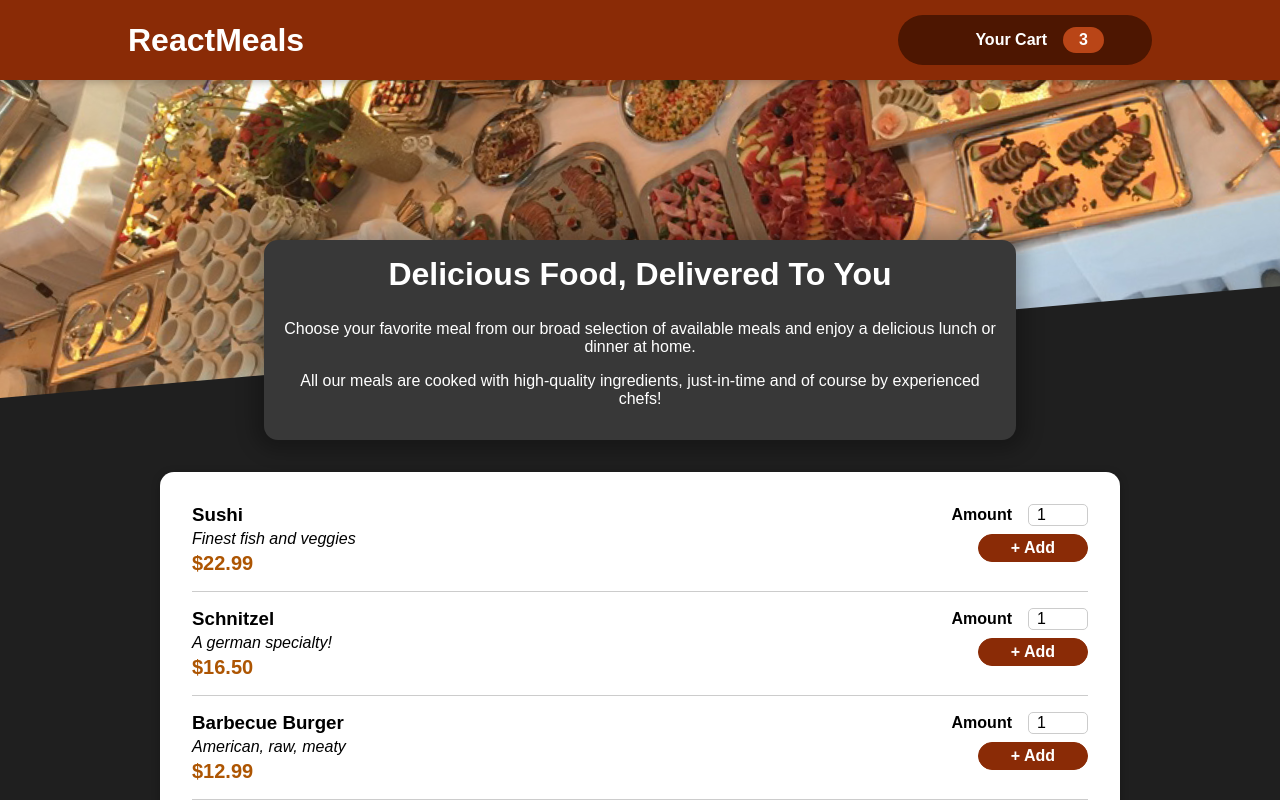
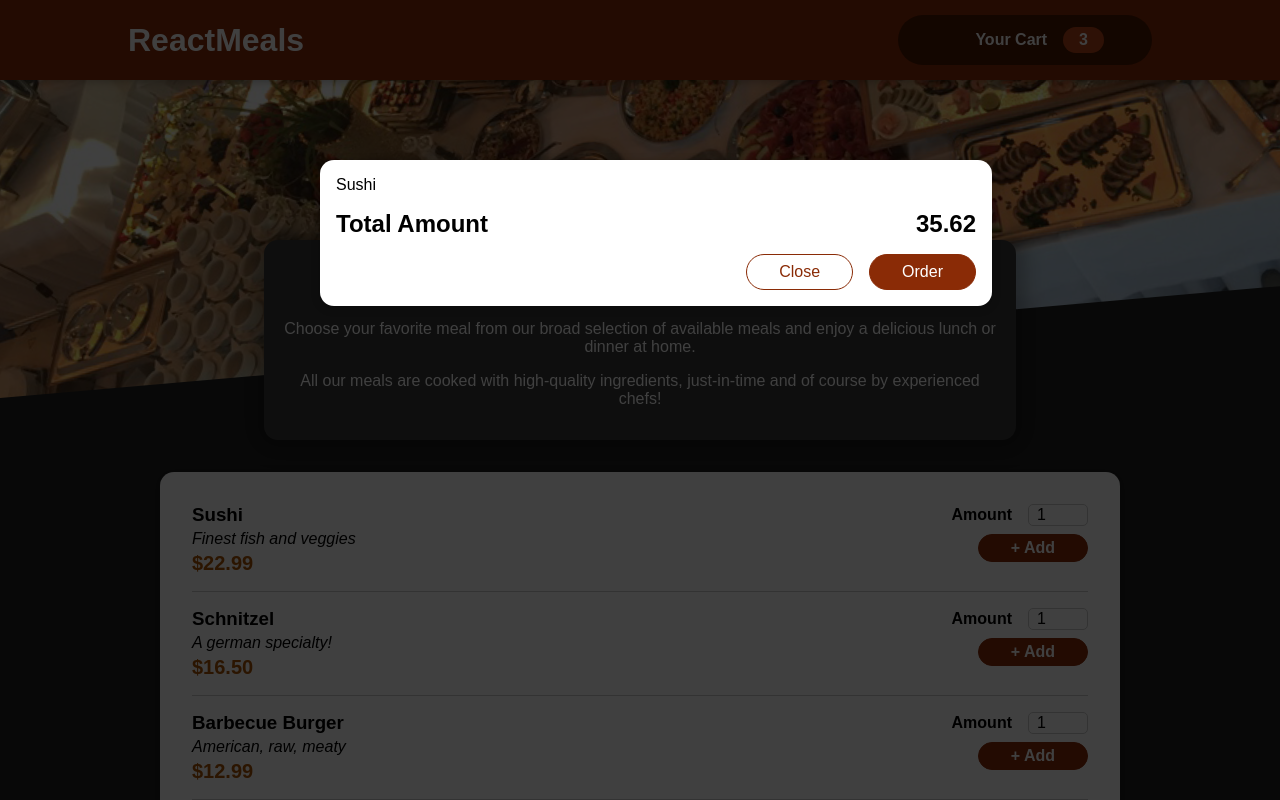
Before and after one commit to Ives-Gomes/food-app, a React (Vite) app: page / in a window 1280 px wide. Shown: the top 800 px of the page. Built offline with nearby package versions, Linux system fonts and the light colour scheme; some icons are missing.

Commit message:
feat: added modal component

```diff
--- a/index.html
+++ b/index.html
@@ -4,10 +4,13 @@
     <meta charset="UTF-8" />
     <link rel="icon" type="image/svg+xml" href="/src/favicon.svg" />
     <meta name="viewport" content="width=device-width, initial-scale=1.0" />
-    <title>Vite App</title>
+
+    <title>Food App</title>
   </head>
   <body>
+    <div id="overlays"></div>
     <div id="root"></div>
+
     <script type="module" src="/src/main.jsx"></script>
   </body>
 </html>
--- a/src/App.jsx
+++ b/src/App.jsx
@@ -2,10 +2,13 @@
 
 import Header from './components/Header/Header';
 import Meals from './components/Meals/Meals';
+import Cart from './components/Cart/Cart';
 
 function App() {
   return (
     <>
+      <Cart />
+
       <Header />
 
       <main>
--- a/src/components/Cart/Cart.jsx
+++ b/src/components/Cart/Cart.jsx
@@ -1,4 +1,6 @@
 import React from 'react';
+
+import Modal from '../Modal/Modal';
 
 import classes from './style.module.css';
 
@@ -13,7 +15,7 @@
   ];
 
   return (
-    <div>
+    <Modal>
       {cartItems.map((item) => (
         <ul className={classes['cart-items']}>
           <li>{item.name}</li>
@@ -25,13 +27,13 @@
         <span>35.62</span>
       </div>
 
-      <div>
+      <div className={classes.actions}>
         <button type="button" className={classes['button--alt']}>
           Close
         </button>
         <button type="button" className={classes.button}>Order</button>
       </div>
-    </div>
+    </Modal>
   );
 }
 
--- /dev/null
+++ b/src/components/Modal/Modal.jsx
@@ -0,0 +1,39 @@
+import React from 'react';
+import ReactDOM from 'react-dom';
+
+import classes from './style.module.css';
+
+function Backdrop() {
+  return (
+    <div className={classes.backdrop} />
+  );
+}
+
+function ModalOverlay({ children }) {
+  return (
+    <div className={classes.modal}>
+      <div className={classes.content}>
+        {children}
+      </div>
+    </div>
+  );
+}
+
+const portalElement = document.getElementById('overlays');
+
+function Modal({ children }) {
+  return (
+    <>
+      {ReactDOM.createPortal(<Backdrop />, portalElement)}
+
+      {ReactDOM.createPortal(
+        <ModalOverlay>
+          {children}
+        </ModalOverlay>,
+        portalElement,
+      )}
+    </>
+  );
+}
+
+export default Modal;
--- /dev/null
+++ b/src/components/Modal/style.module.css
@@ -0,0 +1,40 @@
+.backdrop {
+  position: fixed;
+  top: 0;
+  left: 0;
+  width: 100%;
+  height: 100vh;
+  z-index: 20;
+  background-color: rgba(0, 0, 0, 0.75);
+}
+
+.modal {
+  position: fixed;
+  top: 20vh;
+  left: 5%;
+  width: 90%;
+  background-color: white;
+  padding: 1rem;
+  border-radius: 14px;
+  box-shadow: 0 2px 8px rgba(0, 0, 0, 0.25);
+  z-index: 30;
+  animation: slide-down 300ms ease-out forwards;
+}
+
+@media (min-width: 768px) {
+  .modal {
+    width: 40rem;
+    left: calc(50% - 20rem);
+  }
+}
+
+@keyframes slide-down {
+  from {
+    opacity: 0;
+    transform: translateY(-3rem);
+  }
+  to {
+    opacity: 1;
+    transform: translateY(0);
+  }
+}
```
